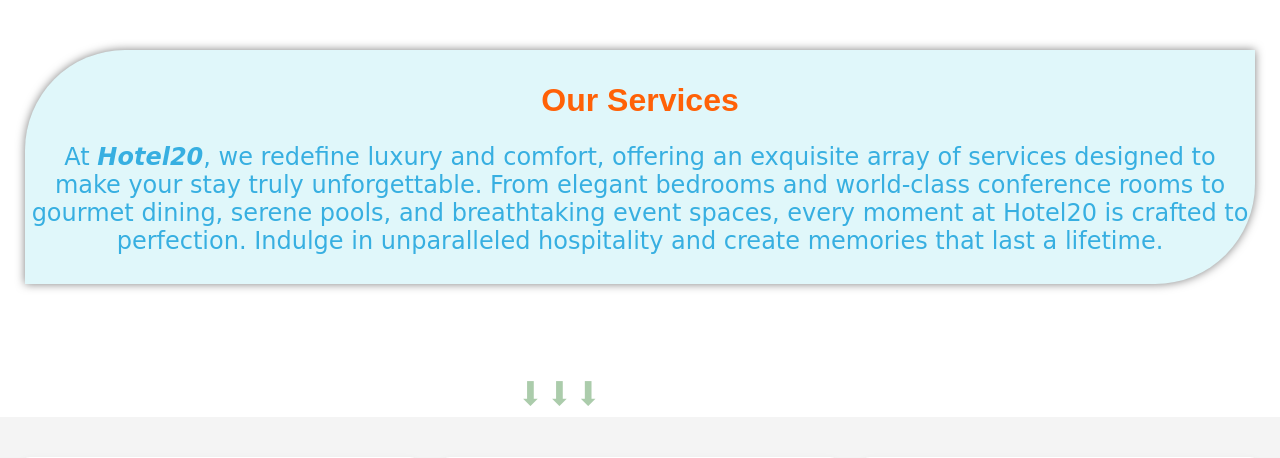
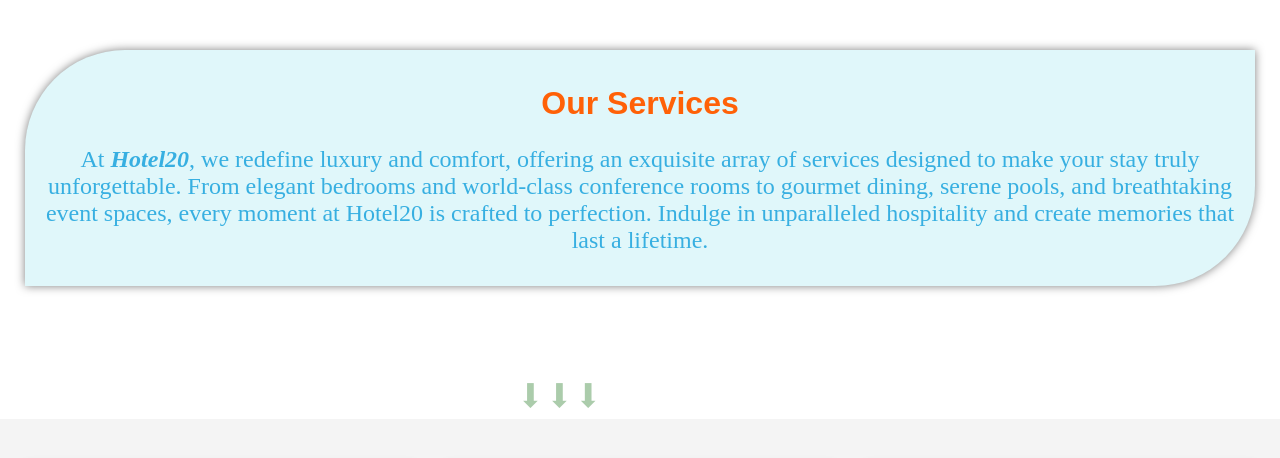
Before and after one commit to NOJA20/Site, a PHP site: page /Services.html in a window 1280 px wide. Shown: the part 104-562 px from the top of the page. Run offline with PHP 8.4, Linux system fonts and the light colour scheme.

Commit message:
Update Services.css

```diff
--- a/Services.css
+++ b/Services.css
@@ -56,7 +56,7 @@ main {
 .services-hero {
   font-family: sans-serif;
   text-align: center;
-  padding: 5px;
+  padding: 8px;
   background-color: #e0f7fa;
   margin: 25px;
   border-top-left-radius: 100px;
@@ -74,7 +74,7 @@ main {
 .services-hero p {
   font-size: 1.5rem;
   color: #37AFE1;
-  font-family: cursive;
+  font-family: "Times New Roman", Times, serif;
 }
 em{
   font-weight: bold;
```
